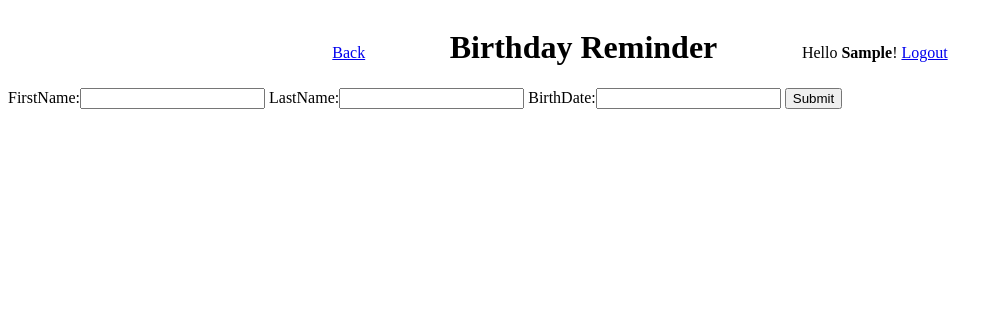
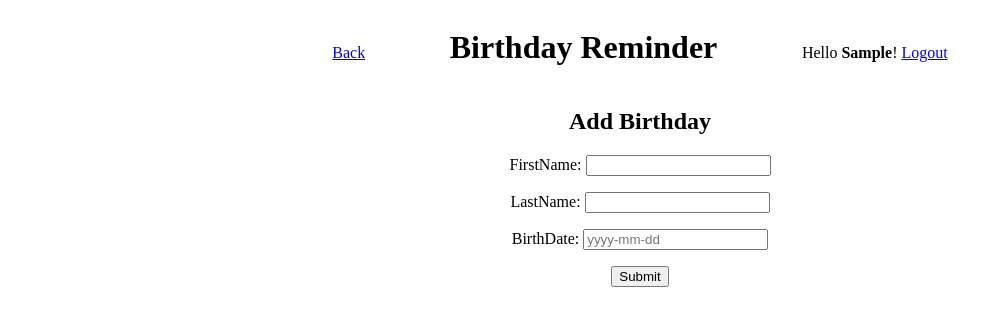
Before and after one commit to glowingmoth/birthday-reminder, a Django app: page /addbirthday/ in a window 1280 px wide. Shown: the top 326 px of the page, without its empty margins (0-1003 px from the left). Run offline with Django 3.2, Linux system fonts and the light colour scheme; the visitor is signed in with stand-in values (Sample User, id 1).

```diff
--- a/birthdays/forms.py
+++ b/birthdays/forms.py
@@ -1,4 +1,5 @@
 from django.forms import ModelForm
+from django.forms.widgets import TextInput
 from .models import Birthday
 
 
@@ -6,3 +7,4 @@ class BirthdayForm(ModelForm):
     class Meta:
         model = Birthday
         fields = '__all__'
+        widgets = { 'birthDate': TextInput(attrs={'placeholder': 'yyyy-mm-dd'}),}
--- a/birthdays/templates/birthdays/addbirthday.html
+++ b/birthdays/templates/birthdays/addbirthday.html
@@ -24,12 +24,21 @@
         </div>
     </div>
 
-    <form method="POST">
-        {% csrf_token %}
 
-        {{ form }}
-        <input type="submit">
-    </form>
+    <div class="birthday-form">
+
+        <h2>Add Birthday</h2>
+
+        <form action="" method="POST">
+            {% csrf_token %}
+
+            {{ form.as_p }}
+
+            <input type="submit">
+        </form>
+
+    </div>
+
 
 </body>
 </html>
--- a/birthdays/views.py
+++ b/birthdays/views.py
@@ -18,7 +18,7 @@ def index(request):
     'object_list': Birthday.objects.all(),
     'object_this_month': Birthday.objects.filter(birthDate__month=timeNow.strftime('%m')),
     'object_this_week': Birthday.objects.filter(birthDate__week=timeNow.strftime('%W')),
-    'object_today': Birthday.objects.filter(birthDate__day=timeNow.strftime('%d'))
+    'object_today': Birthday.objects.filter(birthDate__month=timeNow.strftime('%m'), birthDate__day=timeNow.strftime('%d'))
   }
   print(context['object_this_month'])
   return render(request, 'birthdays/index.html', context)
@@ -29,5 +29,12 @@ def index(request):
 @login_required(login_url='login')
 def addBirthday(request):
     form = BirthdayForm()
+
+    if request.method == 'POST':
+      # print(request.POST)
+      form = BirthdayForm(request.POST)
+      if form.is_valid():
+        form.save()
+
     context = {'form': form}
     return render(request, 'birthdays/addbirthday.html', context)
```
Also changed, not shown: users/static/users/style.css (line endings or trailing spaces).
